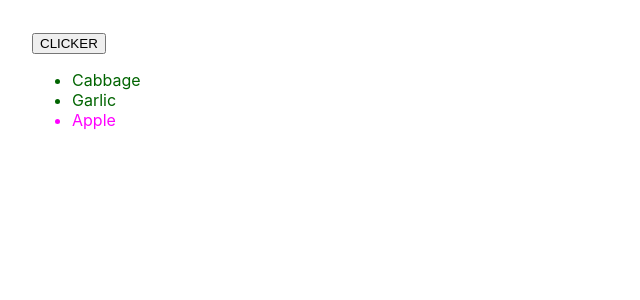
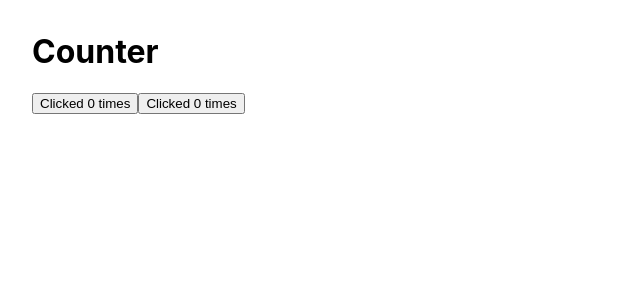
Before and after one commit to hoangkimzxc/test, a React (Create React App) app: page / in a window 1280 px wide. Shown: the top 300 px of the page, without its empty margins (0-640 px from the left). Built offline with nearby package versions, Linux system fonts and the light colour scheme.

Commit message:
sĩxth-cm

```diff
--- a/src/App.js
+++ b/src/App.js
@@ -1,32 +1,18 @@
 import "./App.css";
+import { useState } from "react";
 
-const products = [
-  { title: "Cabbage", isFruit: false, id: 1 },
-  { title: "Garlic", isFruit: false, id: 2 },
-  { title: "Apple", isFruit: true, id: 3 },
-];
-
-const Render = () => {
-  const listItems = products.map((product) => (
-    <li
-      key={product.id}
-      style={{ color: product.isFruit ? "magenta" : "darkgreen" }}
-    >
-      {product.title}
-    </li>
-  ));
-  return <ul>{listItems}</ul>;
+const MyButton = () => {
+  const [count, setCount] = useState(0);
+  const handleClick = () => setCount(count + 1);
+  return <button onClick={handleClick}>Clicked {count} times</button>;
 };
-
-function handleClick() {
-  alert("What are u clicking at?");
-}
 
 export default function App() {
   return (
     <div className="avatar">
-      <button onClick={handleClick}>CLICKER</button>
-      <Render />
+      <h1>Counter</h1>
+      <MyButton />
+      <MyButton />
     </div>
   );
 }
```
